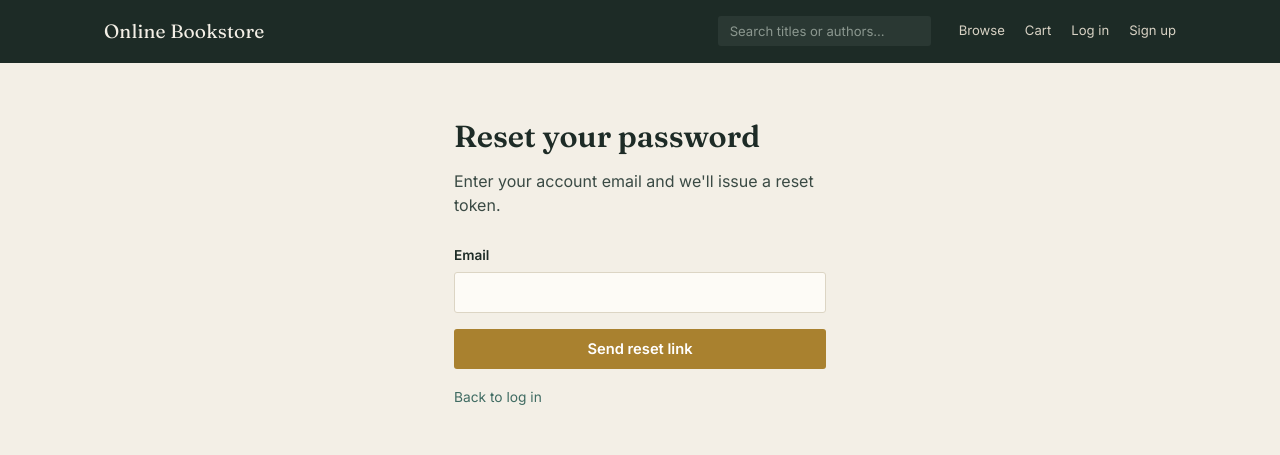
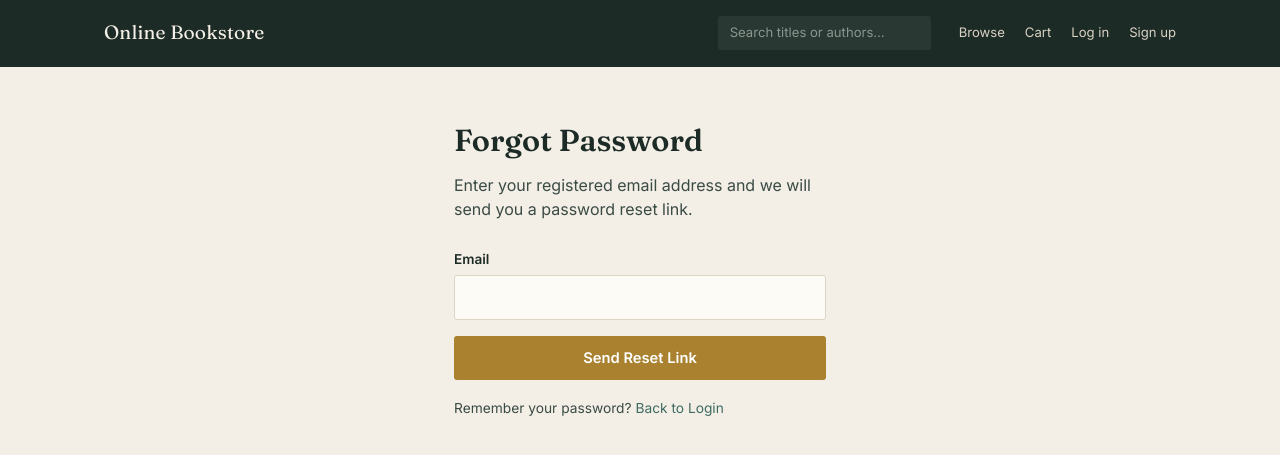
Before and after one commit to Hari1369/online_bookstore, a Django app: page /forgot_password/ in a window 1280 px wide. Shown: the top 455 px of the page. Run offline with Django 5.2, Linux system fonts and the light colour scheme.

Commit message:
add with forget password configuration an logic

```diff
--- a/members/templates/base.html
+++ b/members/templates/base.html
@@ -6,6 +6,7 @@
 <meta name="viewport" content="width=device-width, initial-scale=1">
 <meta name="csrf-token" content="{{ csrf_token }}">
 <title>{% block title %}Online Bookstore{% endblock %}</title>
+<link href="https://cdn.jsdelivr.net/npm/bootstrap@5.3.3/dist/css/bootstrap.min.css" rel="stylesheet">
 <link rel="stylesheet" href="{% static 'css/style.css' %}">
 {% block extra_head %}{% endblock %}
 </head>
--- a/members/templates/members/forgot_password.html
+++ b/members/templates/members/forgot_password.html
@@ -1,43 +1,24 @@
 {% extends "base.html" %}
-{% load static %}
-{% block title %}Reset password — Online Bookstore{% endblock %}
+
+{% block title %}Forgot Password — Online Bookstore{% endblock %}
 
 {% block content %}
+
 <main class="form-page">
-  <h1>Reset your password</h1>
-  <p class="sub">Enter your account email and we'll issue a reset token.</p>
-  <div class="form-alert" id="formAlert"></div>
-
-  <form id="requestForm" novalidate>
-    <div class="field" id="f-email">
-      <label for="email">Email</label>
-      <input id="email" name="email" type="email" autocomplete="email" required>
-      <div class="err">Enter a valid, registered email address.</div>
-    </div>
-    <button class="btn btn-primary btn-block" type="submit">Send reset link</button>
-  </form>
-
-  <form id="resetForm" novalidate style="display:none;">
-    <p class="form-note" style="margin-top:0;">
-      In production this token arrives by email with a secure link. Since this is a frontend-only demo with no mail server, it's shown here directly so you can complete the flow.
-    </p>
-    <div class="field" id="f-token">
-      <label for="token">Reset token</label>
-      <input id="token" name="token" type="text" required style="text-transform:uppercase;">
-      <div class="err">Enter the token exactly as shown above.</div>
-    </div>
-    <div class="field" id="f-newpassword">
-      <label for="newpassword">New password</label>
-      <input id="newpassword" name="newpassword" type="password" autocomplete="new-password" required>
-      <div class="err">Password must be at least 8 characters.</div>
-    </div>
-    <button class="btn btn-primary btn-block" type="submit">Set new password</button>
-  </form>
-
-  <p class="form-note"><a href="login.html">Back to log in</a></p>
+  <h1>Forgot Password</h1>
+  <p class="sub">
+      Enter your registered email address and we will send you a password reset link.
+  </p>
+    <form method="POST">
+        {% csrf_token %}
+        {{ form.non_field_errors }}
+        <div class="field">
+            <label for="{{ form.email.id_for_label }}">Email</label>
+            {{ form.email }}
+            {{ form.email.errors }}
+        </div>
+        <button class="btn btn-primary btn-block" type="submit"> Send Reset Link </button>
+    </form>
+  <p class="form-note">Remember your password? <a href="{% url 'login' %}"> Back to Login </a> </p>
 </main>
 {% endblock %}
-
-{% block scripts %}
-<script src="{% static 'js/auth.js' %}"></script>
-{% endblock %}
--- a/members/templates/members/login.html
+++ b/members/templates/members/login.html
@@ -41,7 +41,7 @@
 
 
   <p class="form-note">
-    New here? <a href="{% url 'signup' %}">Create an account</a> · <a href="{% url 'forgot_password' %}">Forgot password?</a>
+    New here? <a href="{% url 'signup' %}">Create an account</a> · <a href="{% url 'password_reset' %}">Forgot password?</a>
   </p>
 </main>
 {% endblock %}
--- /dev/null
+++ b/members/templates/members/password_reset_subject.txt
@@ -0,0 +1 @@
+password_reset_subject.txt
--- a/members/urls.py
+++ b/members/urls.py
@@ -1,13 +1,54 @@
 from django.urls import path
+from django.contrib.auth import views as auth_views
+from django.conf import settings
+from django.urls import path, reverse_lazy
 from . import views
 
 urlpatterns = [
     path("", views.login_page, name="login"),
     path("signup/", views.signup_page, name="signup"),
     path("logout/", views.logout_page, name="logout"),
-    path("forgot_password/", views.forgot_password, name="forgot_password"),
     path("show_users/", views.show_users, name="show_users"),
     path("update_user/<int:user_id>/", views.update_user, name="update_user"),
     path("delete_user/<int:user_id>/", views.delete_user, name="delete_user"),
 
+
+    # ---------------------------------------------------------------- Forgot password
+    # 1. User enters their email -> we email a one-time reset link.
+    path(
+        "forgot_password/",
+        auth_views.PasswordResetView.as_view(
+            template_name="members/forgot_password.html",
+            email_template_name="members/password_reset_email.html",
+            subject_template_name="members/password_reset_subject.txt",
+            success_url=reverse_lazy("password_reset_done"),
+            extra_email_context={"timeout_minutes": settings.PASSWORD_RESET_TIMEOUT // 60},
+        ),
+        name="password_reset",
+    ),
+    # 2. "Check your email" page (same message whether or not the email exists).
+    path(
+        "forgot_password/sent/",
+        auth_views.PasswordResetDoneView.as_view(
+            template_name="members/password_reset_done.html",
+        ),
+        name="password_reset_done",
+    ),
+    # 3. The link from the email: <uid>/<token>. Shows the "new password" form.
+    path(
+        "reset/<uidb64>/<token>/",
+        auth_views.PasswordResetConfirmView.as_view(
+            template_name="members/password_reset_confirm.html",
+            success_url=reverse_lazy("password_reset_complete"),
+        ),
+        name="password_reset_confirm",
+    ),
+    # 4. Success page.
+    path(
+        "reset/done/",
+        auth_views.PasswordResetCompleteView.as_view(
+            template_name="members/password_reset_complete.html",
+        ),
+        name="password_reset_complete",
+    ),
 ]
--- a/members/views.py
+++ b/members/views.py
@@ -153,8 +153,124 @@ def show_users(request):
     return render(request, "members/users_data.html", {"users": user_data})
 
 
-def forgot_password(request):
-    return render(request, "members/forgot_password.html")
+# def forgot_password(request):
+#     return render(request, "members/forgot_password.html")
+
+
+# @require_POST
+# def generate_otp(request):
+#     try:
+#         data = json.loads(request.body)
+#         email = data.get("email", "").strip().lower()
+
+#         # ========================================>
+#         print("1")
+#         print("EMAIL : ", email)
+#         # ========================================>
+
+#         if not email:
+#             return JsonResponse({"error": "Email is required"}, status=400)
+
+#         user = User.objects.filter(email=email).first()
+#         if not user:
+#             return JsonResponse({"error": "No account found with this email"}, status=404)
+
+#         otp = PasswordResetOTP.generate_otp()
+#         print("OTP : ", otp)
+#         PasswordResetOTP.objects.filter(user=user).delete()
+#         PasswordResetOTP.objects.create(user=user, otp=otp)
+
+#         send_mail(
+#             subject="Your Password Reset OTP",
+#             message=f"Your OTP for password reset is: {otp}\nThis OTP is valid for 10 minutes.",
+#             from_email=settings.DEFAULT_FROM_EMAIL,
+#             recipient_list=[email],
+#             fail_silently=False,
+#         )
+#         return JsonResponse({"message": "OTP sent successfully"}, status=200)
+
+#     except Exception as e:
+#         return JsonResponse({"error": str(e)}, status=500)
+
+
+# @require_POST
+# def verify_otp(request):
+#     try:
+#         data = json.loads(request.body)
+#         email = data.get("email", "").strip().lower()
+#         otp = data.get("otp", "").strip()
+
+#         # ======================================>
+#         print("2")
+#         print("EMAIL : ", email)
+#         print("OTP : ", otp)
+#         # ======================================>
+
+
+#         if not email or not otp:
+#             return JsonResponse({"error": "Email and OTP are required"}, status=400)
+
+#         user = User.objects.filter(email=email).first()
+#         if not user:
+#             return JsonResponse({"error": "Invalid request"}, status=404)
+
+#         otp_data = PasswordResetOTP.objects.filter(user=user, otp=otp).first()
+
+#         if not otp_data:
+#             return JsonResponse({"error": "Invalid OTP"}, status=400)
+
+#         if otp_data.is_expired():
+#             otp_data.delete()
+#             return JsonResponse({"error": "OTP expired. Please request a new one."}, status=400)
+
+#         otp_data.is_verified = True
+#         otp_data.save()
+
+#         return JsonResponse({"message": "OTP verified successfully"}, status=200)
+
+#     except Exception as e:
+#         return JsonResponse({"error": str(e)}, status=500)
+
+
+# @require_POST
+# def reset_password(request):
+#     try:
+#         data = json.loads(request.body)
+#         email = data.get("email", "").strip().lower()
+#         new_password = data.get("new_password", "")
+
+#         if not email or not new_password:
+#             return JsonResponse({"error": "Email and new password are required"}, status=400)
+#         if len(new_password) < 4:
+#             return JsonResponse({"error": "Password must be at least 8 characters"}, status=400)
+
+#         user = User.objects.filter(email=email).first()
+#         if not user:
+#             return JsonResponse({"error": "Invalid request"}, status=404)
+
+#         otp_data = PasswordResetOTP.objects.filter(user=user, is_verified=True).first()
+
+#         if not otp_data:
+#             return JsonResponse({"error": "OTP verification required before resetting password!"}, status=403)
+
+#         if otp_data.is_expired():
+#             otp_data.delete()
+#             return JsonResponse({"error": "Session expired. Please restart the process!"}, status=400)
+
+#         user.set_password(new_password)
+#         user.save()
+
+#         librarian = Librarian.objects.filter(email=email).first()
+#         if librarian:
+#             librarian.password = new_password
+#             librarian.save()
+
+#         PasswordResetOTP.objects.filter(user=user).delete()
+#         return JsonResponse({"message": "Password reset successful"}, status=200)
+
+#     except Exception as e:
+#         return JsonResponse({"error": str(e)}, status=500)
+
 
 
 # def admin_page(request):
```
Also changed, not shown: management_system/templates/management_system/product_category.html (+24 -2 lines), members/templates/members/password_reset_complete.html (added, +27 -0 lines), members/templates/members/password_reset_confirm.html (added, +70 -0 lines), members/templates/members/password_reset_done.html (added, +26 -0 lines), members/templates/members/password_reset_email.html (added, +15 -0 lines), members/templates/members/users_data.html (+38 -2 lines), online_bookstore/settings.py (+32 -6 lines).
